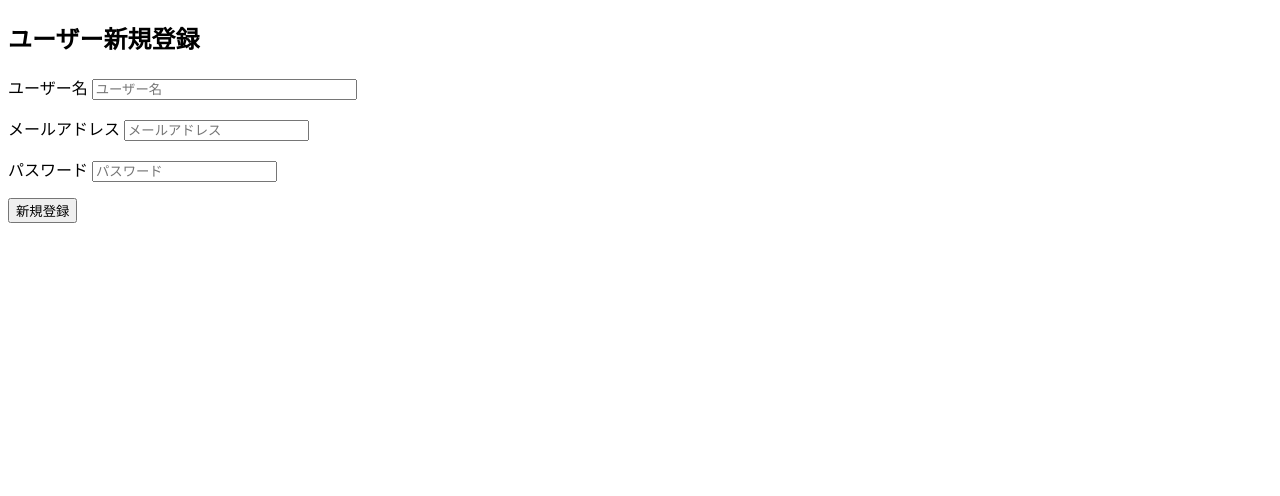
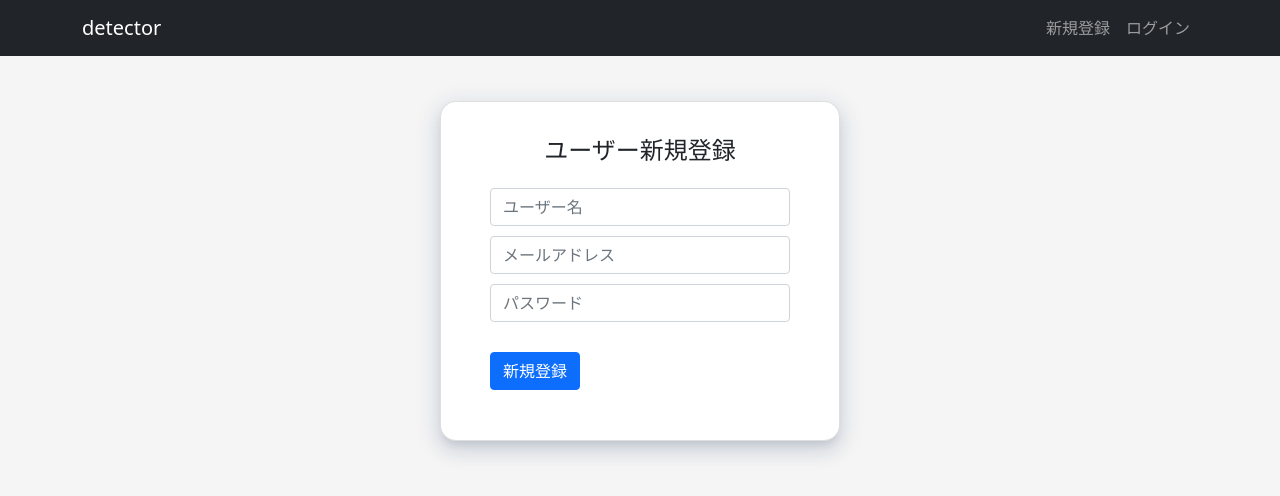
Before and after one commit to hotate1000/introduction_to_flask, a Flask app: page /auth/signup in a window 1280 px wide. Shown: the top 496 px of the page. Run offline with Flask 3, Linux system fonts and the light colour scheme; parts of the project's set-up code (start-up, migrations or seed data) failed here and were passed over.

Commit message:
ログイン等のレイアウト調整

```diff
--- a/flaskbook/apps/auth/templates/auth/signup.html
+++ b/flaskbook/apps/auth/templates/auth/signup.html
@@ -1,38 +1,25 @@
-{% extends "auth/base.html" %}
+{% extends "detector/base.html" %}
 
 {% block title %}
 ユーザー新規登録
 {% endblock %}
 
 {% block content %}
-<h2>ユーザー新規登録</h2>
-
-<form action="{{ url_for('auth.signup', next=request.args.get('next')) }}" method="POST" novalidate="novalidate">
-    {% for message in get_flashed_messages() %}
-        <p style="color: red;">{{ message }}</p>
-    {% endfor %}
-    {{ form.csrf_token }}
-    <p>
-        {{ form.username.label }}
-        {{ form.username(size=30, placeholder="ユーザー名") }}
-    </p>
-    {% for error in form.username.errors %}
-        <span style="color: red;">{{ error }}</span>
-    {% endfor %}
-    <p>
-        {{ form.email.label }}
-        {{ form.email(placeholder="メールアドレス")}}
-    </p>
-    {% for error in form.email.errors %}
-        <span style="color: red;">{{ error }}</span>
-    {% endfor %}
-    <p>
-        {{ form.password.label }}
-        {{ form.password(placeholder="パスワード") }}
-    </p>
-    {% for error in form.password.errors %}
-        <span style="color: red;">{{ error }}</span>
-    {% endfor %}
-    <p>{{ form.submit() }}</p>
-</form>
+<div class="mx-auto dt-auth-main">
+    <div class="card dt-auth-signup">
+        <header>ユーザー新規登録</header>
+        <section>
+            <form action="{{ url_for('auth.signup', next=request.args.get('next')) }}" method="POST" novalidate="novalidate" class="form-signin">
+                {{ form.csrf_token }}
+                {% for message in get_flashed_messages() %}
+                    <div class="dt-auth-flash">{{ message }}</div>
+                {% endfor %}
+                {{ form.username(size=30, placeholder="ユーザー名", class="form-control dt-auth-input") }}
+                {{ form.email(placeholder="メールアドレス", class="form-control dt-auth-input")}}
+                {{ form.password(placeholder="パスワード", class="form-control dt-auth-input") }}
+                {{ form.submit(class="btn btn-md btn-primary btn-block dt-auth-btn") }}
+            </form>
+        </section>
+    </div>
+</div>
 {% endblock %}
--- a/flaskbook/apps/auth/views.py
+++ b/flaskbook/apps/auth/views.py
@@ -33,10 +33,8 @@ def signup():
         db.session.add(user);
         db.session.commit();
         login_user(user);
-
         next_ = request.args.get("next");
         if next_ is None or not next_.startswith("/"):
-            # next_ = url_for("crud.users");
             next_ = url_for("detector.index");
         return redirect(next_);
 
@@ -50,7 +48,7 @@ def login():
         user = User.query.filter_by(email=form.email.data).first();
         if user is not None and user.verify_password(form.password.data):
             login_user(user);
-            return redirect(url_for("crud.users"));
+            return redirect(url_for("detector.index"));
         flash("メールアドレスがパスワードが不正です。");
     return render_template("auth/login.html", form=form);
 
--- a/flaskbook/apps/detector/templates/detector/base.html
+++ b/flaskbook/apps/detector/templates/detector/base.html
@@ -4,7 +4,7 @@
         <meta charset="UTF-8">
         <title>detector</title>
         <link href="https://cdn.jsdelivr.net/npm/bootstrap@5.0.2/dist/css/bootstrap.min.css" rel="stylesheet" integrity="sha384-EVSTQN3/azprG1Anm3QDgpJLIm9Nao0Yz1ztcQTwFspd3yD65VohhpuuCOmLASjC" crossorigin="anonymous" />
-        <link href="{{ url_for('static', filename='css/style.css') }}" />
+        <link rel="stylesheet" href="{{ url_for('static', filename='css/style.css') }}" />
     </head>
     <body>
         <nav class="navbar navbar-expand-lg navbar-dark bg-dark">
@@ -20,7 +20,7 @@
                             </span>
                         </li>
                         <li class="nav-item">
-                            <a href="{{ url_for('auth.logout')}}" class="nav-link">
+                            <a class="nav-link" href="{{ url_for('auth.logout')}}">
                                 ログアウト
                             </a>
                         </li>
--- a/flaskbook/apps/detector/templates/detector/index.html
+++ b/flaskbook/apps/detector/templates/detector/index.html
@@ -6,6 +6,7 @@
     <section>
         <img src="{{ user_image.USerImage.image_url }}" alt="画像" />
     </section>
+    <div>aaa</div>
 </div>
 {% endfor %}
 {% endblock %}
```
Also changed, not shown: flaskbook/apps/auth/templates/auth/login.html (+19 -23 lines), flaskbook/apps/static/css/style.css (renamed from flaskbook/apps/static/style.css).
